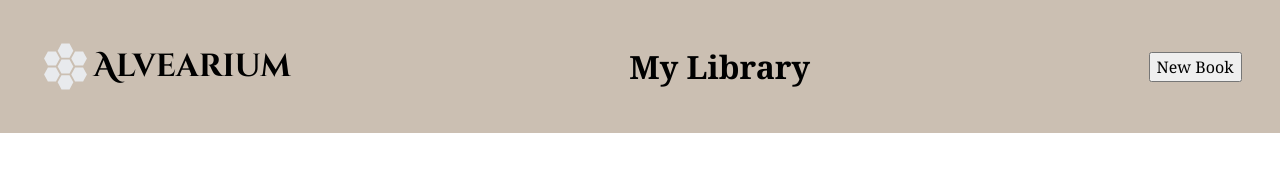
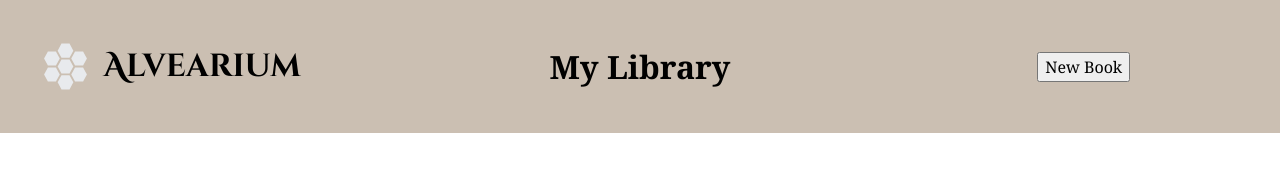
Before and after one commit to isaacnewtonthe2nd/libraryProject, a plain HTML site: page index.html in a window 1280 px wide. Drawn offline with Linux system fonts and the light colour scheme.

Commit message:
Update the CSS for the header layout and add project summary to the README file.

```diff
--- a/style.css
+++ b/style.css
@@ -57,21 +57,29 @@ h1, h2, h3, h4, h5, h6 {
   font-size: 2rem;
 }
 
-.logo, .header {
+.logo {
   display: flex;
+  gap: 10px;
   align-items: center;
 }
 
 .header {
+  display: grid;
+  grid-auto-flow: column;
+  grid-template-columns: repeat(3, 1fr);
   background-color: #cbbfb2;
   padding: 3vw;
-  justify-content: space-between;
+  text-align: center;
+  align-items: center;
+  gap: 10vw;
 }
 
 .header-title {
   font-size: 2rem;
   font-weight: bold;
 }
+
+
 
 .main, .card-container, .card {
   display: grid;
```
Also changed, not shown: 1 other file.
